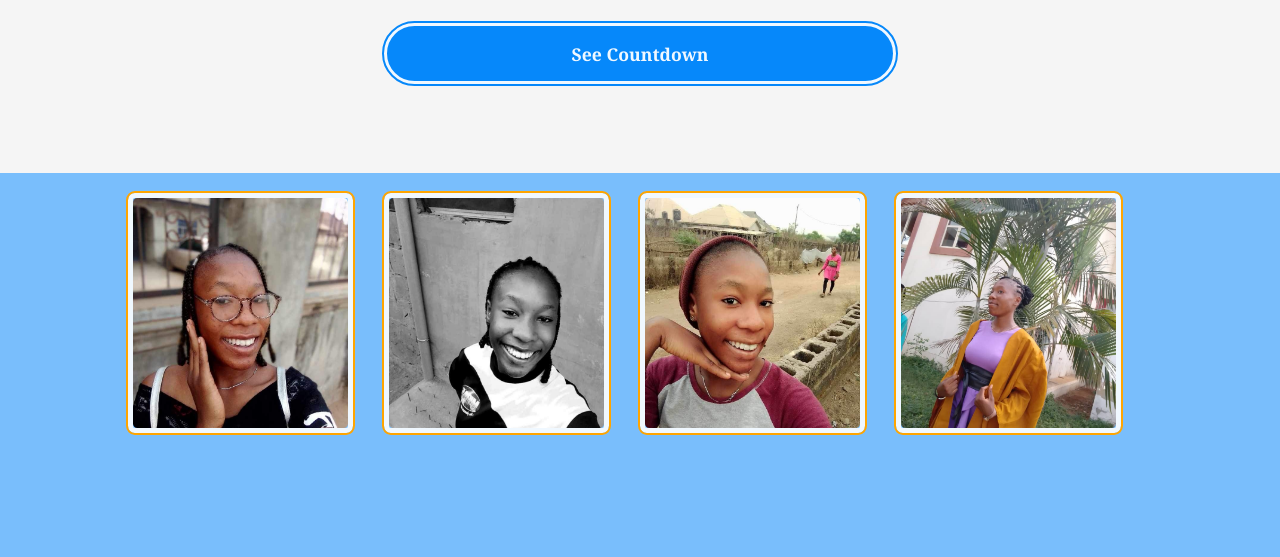
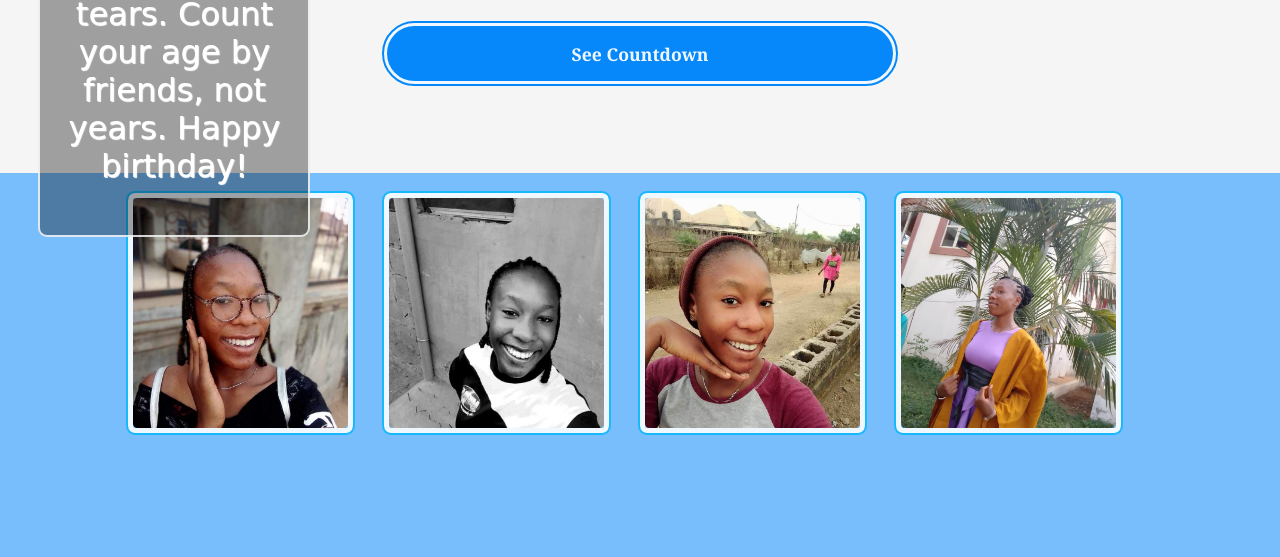
Before and after one commit to Lord-Tender/Birthday-countdown, a plain HTML site: page index.html in a window 1280 px wide. Shown: the part 243-800 px from the top of the page. Drawn offline with Linux system fonts and the light colour scheme; a web font is replaced by a local one.

Commit message:
Images added

```diff
--- a/index.html
+++ b/index.html
@@ -30,6 +30,9 @@
                 <div><img src="Images/1707845651955.jpg" alt=""></div>
                 <div><img src="Images/IMG-20240517-WA0008.jpg" alt=""></div>
             </div>
+            <div class="wish">
+                <p>Count your life by smiles, not tears. Count your age by friends, not years. Happy birthday!</p>
+            </div>
         </div>
     </div>
 </body>
--- a/style.css
+++ b/style.css
@@ -65,7 +65,6 @@ header button:hover {
     font-size: 1.1em;
     border: 3px aliceblue solid;
     outline: 2px rgb(6, 136, 250) solid;
-    transition: 800ms;
     font-weight: 600;
     font-family: Cambria, Cochin, Georgia, Times, 'Times New Roman', serif;
 }
@@ -74,12 +73,14 @@ header button:hover {
     background-color: rgb(179, 220, 255);
     color: rgb(6, 136, 250);
     border: 3px rgb(6, 136, 250) solid;
+    transition: 800ms;
     outline: 2px aliceblue solid;
 }
 
 .secondBody {
     background-color: rgb(121, 190, 252);
     height: 48vh;
+    position: relative;
 }
 
 .imgs{
@@ -94,15 +95,34 @@ header button:hover {
     width: 22%;
     height: 15em;
     border: 5px aliceblue solid;
-    outline: 2px  orange solid;
+    outline: 2px  rgba(0, 183, 255, 0.801) solid;
     border-radius: 3%;
 }
 
 .imgs img{
     width: 100%;
     height: 100%;
-    /* object-fit: contain; */
     object-fit: cover;
-    /* object-fit: fill; */
     border-radius: 2%;
 }
+
+.wish{
+    background-color: rgba(0, 0, 0, 0.349);
+    width: 17rem;
+    height: 22em;
+    border-radius: 9px;
+    padding: 7px;
+    position: absolute;
+    top: -75%;
+    left: 3%;
+    border: 2px rgba(255, 255, 255, 0.815) solid;
+}
+
+.wish p{
+    font-family: "Moon Dance", cursive;
+    font-size: 2em;
+    text-align: center;
+    margin-top: 10%;
+    color: white;
+    text-shadow: 1px 1px 1px;
+}
```
